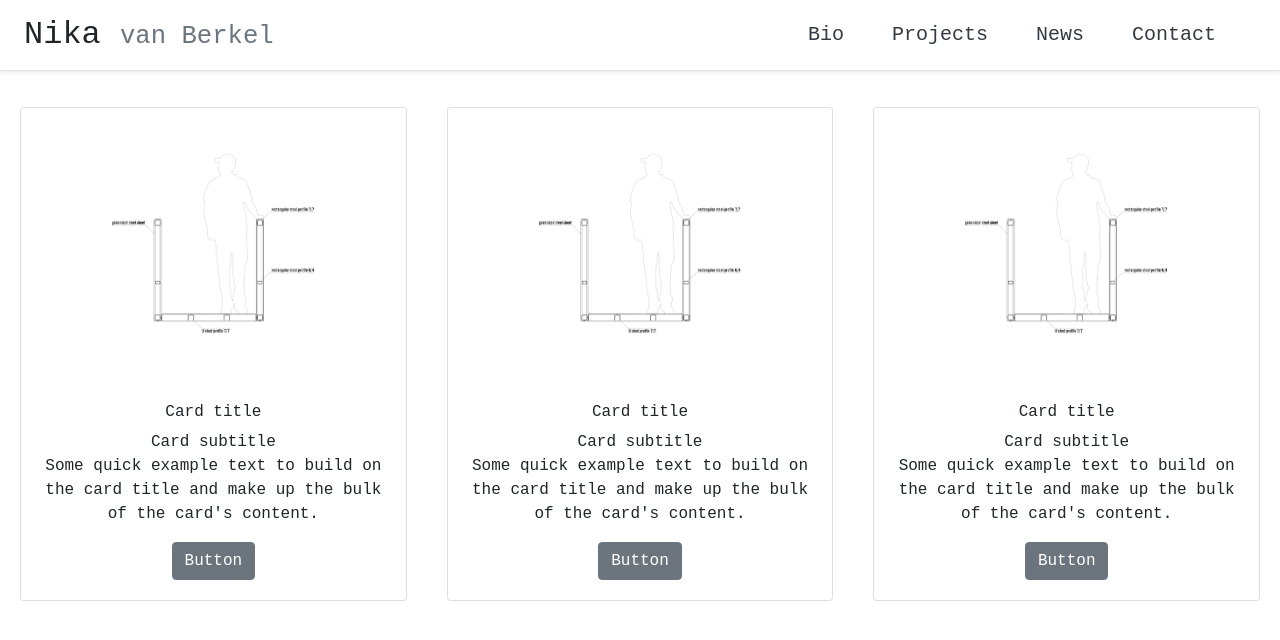
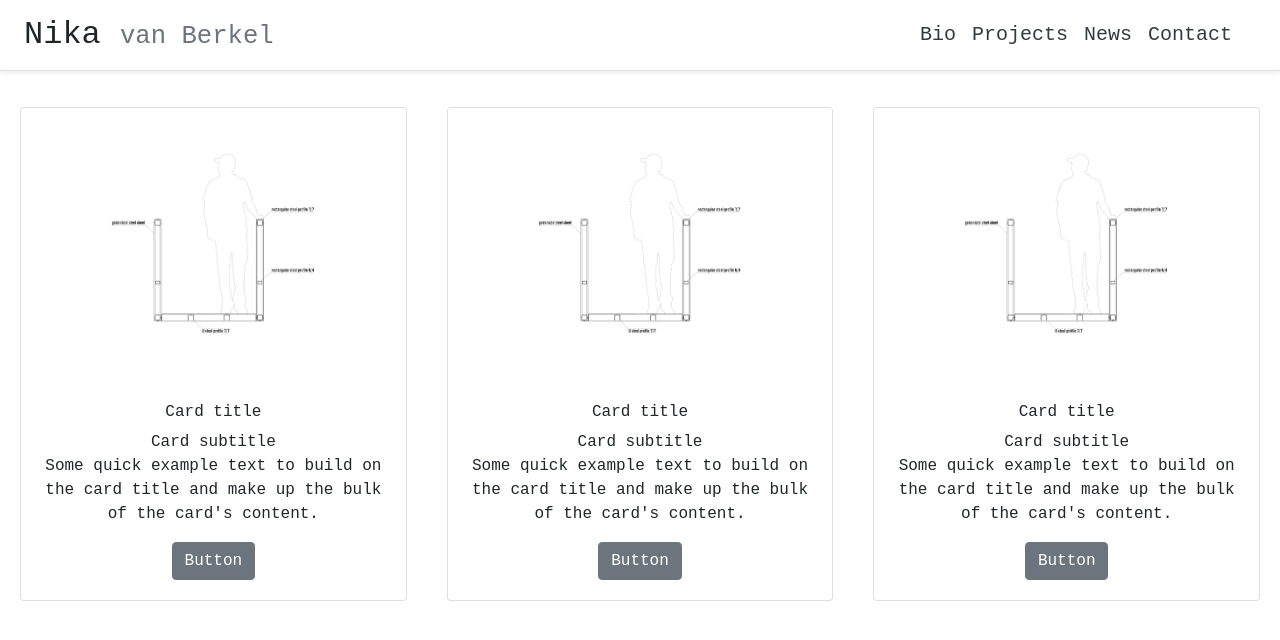
Before and after one commit to Junoburger/Nikavanberkel, a React (Create React App) app: page / in a window 1280 px wide. Shown: the top 640 px of the page. Built offline with nearby package versions, Linux system fonts and the light colour scheme.

Commit message:
updated padding temp fix for nav

```diff
--- a/src/components/UI/Header.jsx
+++ b/src/components/UI/Header.jsx
@@ -10,10 +10,10 @@ render(){
     <div className="d-flex flex-column flex-md-row align-items-center p-3 px-md-4 mb-3 bg-white border-bottom shadow-sm">
       <h2 className="my-0 mr-md-auto font-weight-normal">Nika <small className="text-muted">van Berkel</small></h2>
       <nav className="my-2 my-md-0 mr-md-3">
-      <a className="p-4 h5 text-dark" href="/bio">Bio</a>
-        <a className="p-4 h5 text-dark" href="/projects">Projects</a>
-        <a className="p-4 h5 text-dark" href="/news">News</a>
-        <a className="p-4 h5 text-dark" href="/contact">Contact</a>
+      <a className="p-2 h5 text-dark" href="/bio">Bio</a>
+        <a className="p-2 h5 text-dark" href="/projects">Projects</a>
+        <a className="p-2 h5 text-dark" href="/news">News</a>
+        <a className="p-2 h5 text-dark" href="/contact">Contact</a>
       </nav>
     </div>
       </header>
```
